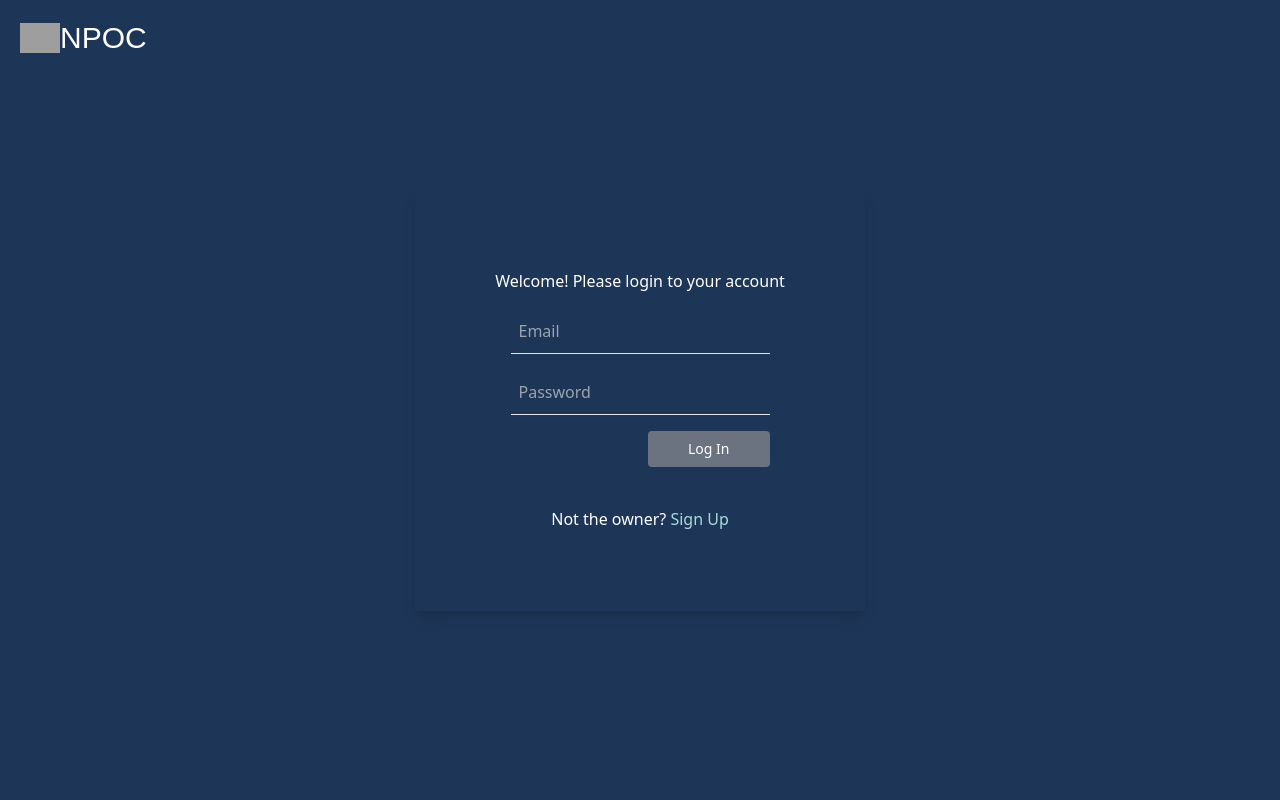
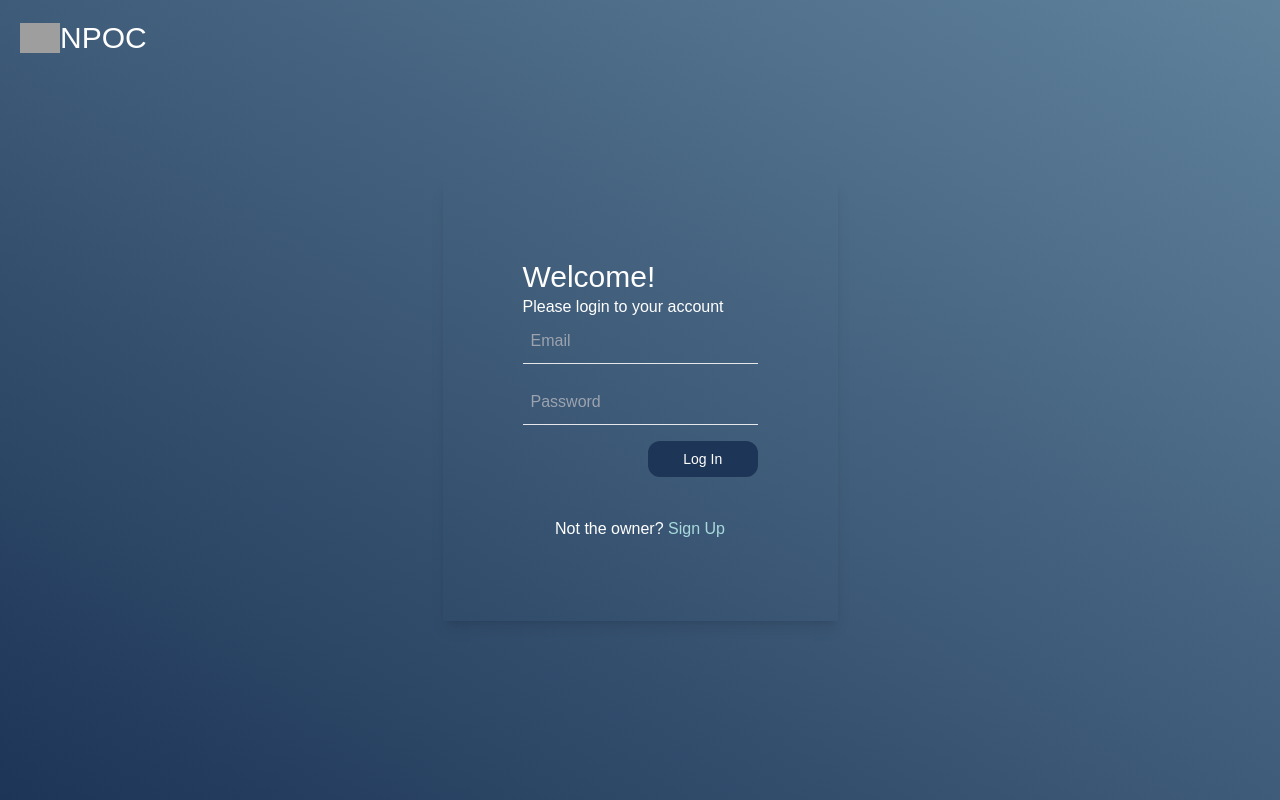
Before and after one commit to KevinPerez10/NPOC-TEST, a React (Vite) app in the folder client/: page /dashboard/records in a window 1280 px wide. Built offline with nearby package versions, Linux system fonts and the light colour scheme; grey boxes are pictures that could not be loaded.

Commit message:
Gradient bg for dashboard login

```diff
--- a/client/package.json
+++ b/client/package.json
@@ -11,6 +11,7 @@
   "dependencies": {
     "axios": "^0.27.2",
     "firebase": "^9.9.3",
+    "framer-motion": "^6.5.1",
     "react": "^18.2.0",
     "react-dom": "^18.2.0",
     "react-router-dom": "^6.3.0",
--- a/client/src/components/AdminLogIn.jsx
+++ b/client/src/components/AdminLogIn.jsx
@@ -25,9 +25,10 @@ export default function AdminLogIn({Login, error}) {
                 </Link>
             </div>
         </nav>
-        <div className='text-white h-screen grid place-items-center bg-button-dblue'>
-            <div className='min-h-fit w-fit flex flex-col justify-center items-center shadow-lg p-20'>
-                <h2 className="text-center mb-4"> Welcome! Please login to your account </h2>
+        <div className='text-white h-screen grid place-items-center bg-gradient-to-tr from-button-dblue to-button-lblue'>
+            <div className='min-h-fit w-fit flex flex-col justify-center items-center font-poppins shadow-lg p-20'>
+                <h2 className='font-gilmer text-3xl self-start'> Welcome! </h2>
+                <h3 className='font-poppins self-start'> Please login to your account </h3>
                 {(error != "") ? (<div className="error">{error}</div>) : ""}
                 <form className='grid grid-cols-2 gap-4' onSubmit={submitHandler}>
                     <div className="col-span-2 flex items-center border-b border-gray py-2">
@@ -47,7 +48,7 @@ export default function AdminLogIn({Login, error}) {
 
                     </div>
                     <div className='col-start-2'>
-                        <button className="w-full flex-shrink-0 bg-gray-500 hover:bg-gray-700 border-gray-500 hover:border-gray-700 text-sm border-4 text-white py-1 px-2 rounded"
+                        <button className="w-full flex-shrink-0 bg-button-dblue hover:bg-gray-700 border-button-dblue hover:border-gray-700 text-sm border-4 text-white py-1 px-2 rounded-xl"
                                 type="submit">
                             Log In
                         </button>
--- a/client/src/components/AnimatedRoutes.jsx
+++ b/client/src/components/AnimatedRoutes.jsx
@@ -13,7 +13,7 @@ import Records from './components__dashboard/Records'
 import RxData from './components__records/RxData'
 import Appointments from './components__dashboard/Appointments'
 import { Route, Routes, useLocation } from 'react-router-dom'
-import { AnimatePresence } from 'framer-motion'
+import { AnimatePresence, AnimateSharedLayout } from 'framer-motion'
 
 export default function AnimatedRoutes() {
     const location = useLocation()
--- a/client/src/components/LogIn.jsx
+++ b/client/src/components/LogIn.jsx
@@ -19,7 +19,7 @@ export default function LogIn({Login, error}) {
         exit={{opacity: 0}}
         >
         <Nav />
-        <div className='h-screen overflow-hidden grid place-items-center bg-login--image bg-cover bg-no-repeat lg:bg-none lg:flex'>
+        <div className='h-screen overflow-hidden grid place-items-center font-poppins bg-login--image bg-cover bg-no-repeat lg:bg-none lg:flex'>
             <div className='lg:w-1/2 lg:m-0 lg:p-0 lg:shadow-none flex flex-col justify-center items-center shadow-lg rounded-3xl bg-white w-4/5 h-3/4 m-5'>
                 <form className='w-1/2 grid grid-cols-2 gap-4' onSubmit={submitHandler}>
                 <h2 className="col-span-2 font-gilmer text-button-dblue text-2xl mb-4"> Welcome! <h4 className='text-xs'>Please login to your account</h4> </h2>
--- a/client/src/components/SignUp.jsx
+++ b/client/src/components/SignUp.jsx
@@ -36,7 +36,7 @@ export default function SignUp() {
         className= 'h-full w-full'
         >
             <Nav />
-            <div className='h-full overflow-hidden grid place-items-center bg-signup--image bg-cover bg-no-repeat lg:bg-none lg:flex'>
+            <div className='h-full overflow-hidden grid place-items-center font-poppins bg-signup--image bg-cover bg-no-repeat lg:bg-none lg:flex'>
                 <div className='lg:w-1/2 lg:m-0 lg:p-0 lg:shadow-none flex flex-col justify-center items-center shadow-lg rounded-3xl bg-white mx-5 px-10 py-5'>
                     <form className='grid grid-cols-2 gap-4'>
                         <h2 className="col-span-2 mb-4 font-gilmer text-button-dblue text-2xl"> Book with us now! </h2>
```
Also changed, not shown: 2 other files (tests, documents, lock files or other folders).
